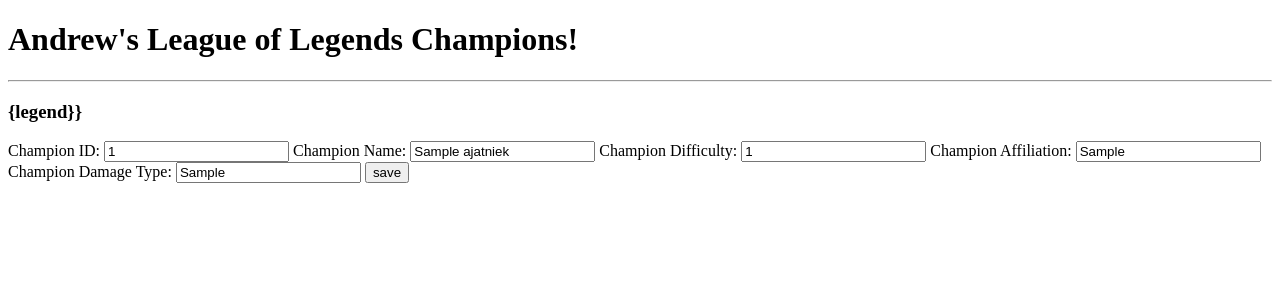
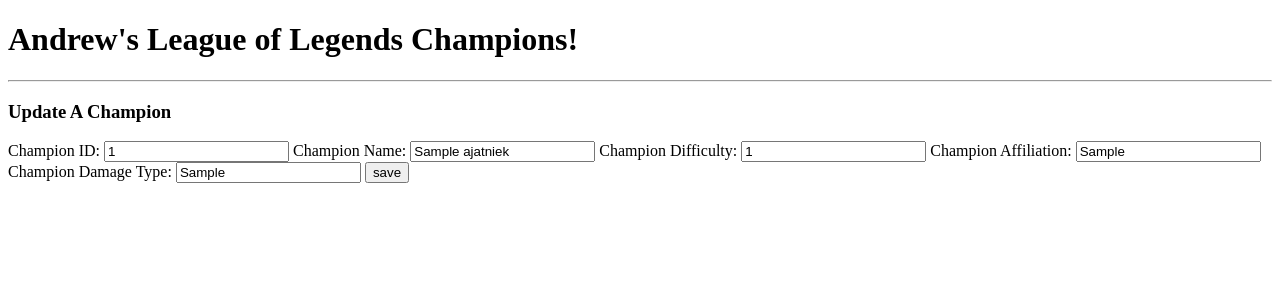
Before and after one commit to andrewjatnieks/HW4, a Flask app: page /champion/1/update in a window 1280 px wide. Shown: the top 300 px of the page. Run offline with Flask 2, Linux system fonts and the light colour scheme; tables that the repository leaves empty hold one stand-in row (values such as "Sample post").

Commit message:
added bracket to legend obj call

```diff
--- a/templates/update_champ.html
+++ b/templates/update_champ.html
@@ -2,7 +2,7 @@
 {% block body %}
 <div>
 
-  <h3>{legend}}</h3>
+  <h3>{{legend}}</h3>
 
   <form method="POST" action="">
 
```
